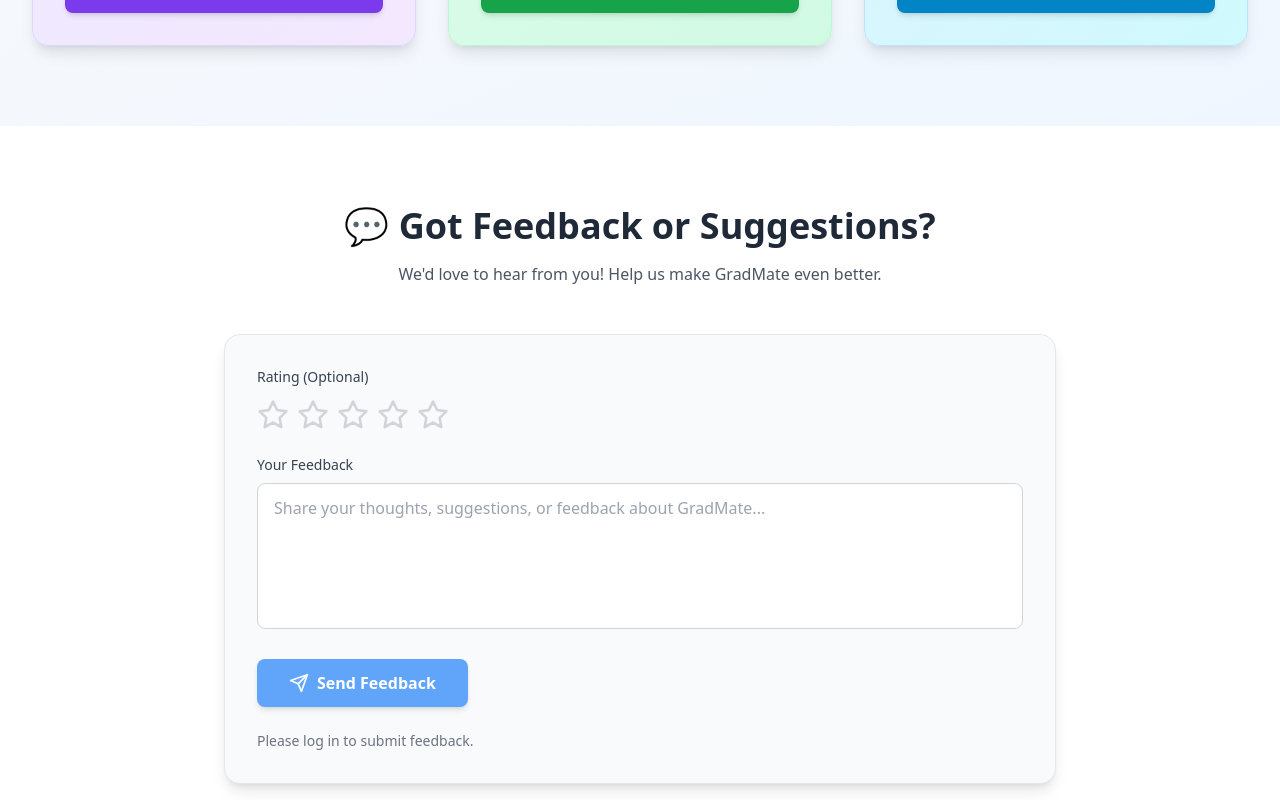
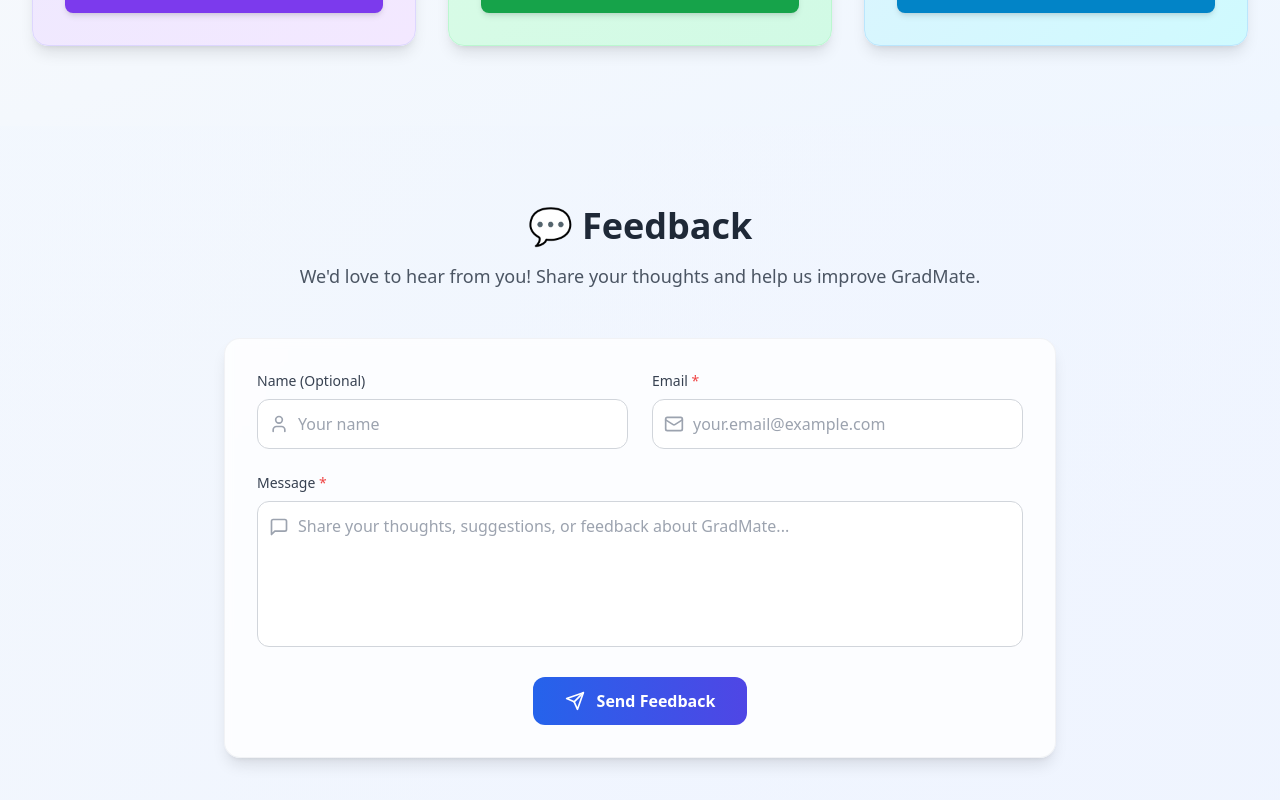
Before and after one commit to Sai-Reddy-dev/GradMate, a React (Vite) app: page / in a window 1280 px wide. Shown: the part 960-1760 px from the top of the page. Built offline with nearby package versions, Linux system fonts and the light colour scheme; no server answers.

Commit message:
FeedbackSection.tsx

```diff
--- a/src/components/FeedbackSection.tsx
+++ b/src/components/FeedbackSection.tsx
@@ -1,18 +1,17 @@
 import React, { useState } from 'react';
-import { Send, Star } from 'lucide-react';
-import { useAuth } from '../contexts/AuthContext';
-import { supabase } from '../lib/supabase';
+import { Send, CheckCircle, AlertCircle, User, Mail, MessageSquare } from 'lucide-react';
 
 const FeedbackSection: React.FC = () => {
-  const { user } = useAuth();
   const [formData, setFormData] = useState({
-    feedback_text: '',
-    rating: 0
+    name: '',
+    email: '',
+    message: ''
   });
   const [loading, setLoading] = useState(false);
   const [submitted, setSubmitted] = useState(false);
+  const [error, setError] = useState('');
 
-  const handleInputChange = (e: React.ChangeEvent<HTMLTextAreaElement>) => {
+  const handleInputChange = (e: React.ChangeEvent<HTMLInputElement | HTMLTextAreaElement>) => {
     const { name, value } = e.target;
     setFormData(prev => ({
       ...prev,
@@ -20,140 +19,141 @@ const FeedbackSection: React.FC = () => {
     }));
   };
 
-  const handleRatingClick = (rating: number) => {
-    setFormData(prev => ({
-      ...prev,
-      rating
-    }));
-  };
-
   const handleSubmit = async (e: React.FormEvent) => {
     e.preventDefault();
-    if (!user) return;
-
     setLoading(true);
+    setError('');
 
     try {
-      const { error } = await supabase
-        .from('feedbacks')
-        .insert({
-          user_id: user.id,
-          user_email: user.email || '',
-          feedback_text: formData.feedback_text,
-          rating: formData.rating || null
+      const response = await fetch('https://formspree.io/f/yourFormID', {
+        method: 'POST',
+        headers: {
+          'Content-Type': 'application/json',
+        },
+        body: JSON.stringify({
+          name: formData.name || 'Anonymous',
+          email: formData.email,
+          message: formData.message
+        }),
       });
 
-      if (error) throw error;
-
+      if (response.ok) {
         setSubmitted(true);
-      setFormData({ feedback_text: '', rating: 0 });
-
-      setTimeout(() => {
-        setSubmitted(false);
-      }, 3000);
-    } catch (error) {
-      console.error('Error submitting feedback:', error);
-      alert('Error submitting feedback. Please try again.');
+        setFormData({ name: '', email: '', message: '' });
+        setTimeout(() => setSubmitted(false), 5000);
+      } else {
+        throw new Error('Failed to submit feedback');
+      }
+    } catch (err) {
+      setError('Failed to submit feedback. Please try again.');
+      setTimeout(() => setError(''), 5000);
     } finally {
       setLoading(false);
     }
   };
 
-  if (submitted) {
   return (
-      <section className="py-20 bg-white dark:bg-gray-800 transition-all duration-300">
+    <section className="py-20 bg-gradient-to-br from-blue-50/50 to-indigo-50/50 dark:from-gray-900/50 dark:to-gray-800/50 transition-all duration-300">
       <div className="max-w-4xl mx-auto px-4 sm:px-6 lg:px-8">
-          <div className="text-center">
-            <div className="bg-green-50 dark:bg-green-900/20 p-8 rounded-2xl border border-green-200 dark:border-green-700">
-              <div className="w-16 h-16 bg-green-500 rounded-full flex items-center justify-center mx-auto mb-4">
-                <Send className="w-8 h-8 text-white" />
+        <div className="text-center mb-12">
+          <h2 className="text-3xl sm:text-4xl font-bold text-gray-800 dark:text-white mb-4 transition-colors duration-300">
+            💬 Feedback
+          </h2>
+          <p className="text-lg text-gray-600 dark:text-gray-300 transition-colors duration-300">
+            We'd love to hear from you! Share your thoughts and help us improve GradMate.
+          </p>
         </div>
-              <h2 className="text-2xl font-bold text-green-800 dark:text-green-400 mb-2">
-                Thank You!
-              </h2>
-              <p className="text-green-700 dark:text-green-300">
-                Your feedback has been submitted successfully. We appreciate your input!
-              </p>
+
+        <div className="bg-white/80 dark:bg-gray-800/80 backdrop-blur-sm p-8 rounded-2xl shadow-lg border border-gray-200/50 dark:border-gray-700/50 transition-all duration-300 hover:shadow-xl">
+          {submitted && (
+            <div className="mb-6 p-4 rounded-xl bg-green-50 dark:bg-green-900/20 border border-green-200 dark:border-green-800 flex items-center space-x-3 animate-in slide-in-from-top duration-300">
+              <CheckCircle className="w-6 h-6 text-green-600 dark:text-green-400" />
+              <div>
+                <h3 className="font-semibold text-green-800 dark:text-green-400">Thank you!</h3>
+                <p className="text-green-700 dark:text-green-300 text-sm">Your feedback has been submitted successfully.</p>
+              </div>
+            </div>
+          )}
+
+          {error && (
+            <div className="mb-6 p-4 rounded-xl bg-red-50 dark:bg-red-900/20 border border-red-200 dark:border-red-800 flex items-center space-x-3 animate-in slide-in-from-top duration-300">
+              <AlertCircle className="w-6 h-6 text-red-600 dark:text-red-400" />
+              <div>
+                <h3 className="font-semibold text-red-800 dark:text-red-400">Error</h3>
+                <p className="text-red-700 dark:text-red-300 text-sm">{error}</p>
+              </div>
+            </div>
+          )}
+
+          <form onSubmit={handleSubmit} className="space-y-6">
+            <div className="grid grid-cols-1 md:grid-cols-2 gap-6">
+              <div className="group">
+                <label htmlFor="name" className="block text-sm font-medium text-gray-700 dark:text-gray-300 mb-2 transition-colors duration-300">
+                  Name (Optional)
+                </label>
+                <div className="relative">
+                  <User className="absolute left-3 top-1/2 transform -translate-y-1/2 w-5 h-5 text-gray-400 group-focus-within:text-blue-500 transition-colors duration-300" />
+                  <input
+                    type="text"
+                    id="name"
+                    name="name"
+                    value={formData.name}
+                    onChange={handleInputChange}
+                    className="w-full pl-10 pr-4 py-3 rounded-xl border border-gray-300 dark:border-gray-600 bg-white dark:bg-gray-700 text-gray-900 dark:text-white focus:ring-2 focus:ring-blue-500 focus:border-transparent transition-all duration-300 hover:border-blue-300 dark:hover:border-blue-600"
+                    placeholder="Your name"
+                  />
+                </div>
+              </div>
+
+              <div className="group">
+                <label htmlFor="email" className="block text-sm font-medium text-gray-700 dark:text-gray-300 mb-2 transition-colors duration-300">
+                  Email <span className="text-red-500">*</span>
+                </label>
+                <div className="relative">
+                  <Mail className="absolute left-3 top-1/2 transform -translate-y-1/2 w-5 h-5 text-gray-400 group-focus-within:text-blue-500 transition-colors duration-300" />
+                  <input
+                    type="email"
+                    id="email"
+                    name="email"
+                    value={formData.email}
+                    onChange={handleInputChange}
+                    required
+                    className="w-full pl-10 pr-4 py-3 rounded-xl border border-gray-300 dark:border-gray-600 bg-white dark:bg-gray-700 text-gray-900 dark:text-white focus:ring-2 focus:ring-blue-500 focus:border-transparent transition-all duration-300 hover:border-blue-300 dark:hover:border-blue-600"
+                    placeholder="your.email@example.com"
+                  />
                 </div>
               </div>
             </div>
-      </section>
-    );
-  }
 
-  return (
-    <section className="py-20 bg-white dark:bg-gray-800 transition-all duration-300">
-      <div className="max-w-4xl mx-auto px-4 sm:px-6 lg:px-8">
-        <div className="text-center mb-12">
-          <h2 className="text-3xl sm:text-4xl font-bold text-gray-800 dark:text-white mb-4">
-            💬 Got Feedback or Suggestions?
-          </h2>
-          <p className="text-gray-600 dark:text-gray-300">
-            We'd love to hear from you! Help us make GradMate even better.
-          </p>
-        </div>
-
-        <div className="bg-gray-50 dark:bg-gray-900 p-8 rounded-2xl shadow-lg border border-gray-200 dark:border-gray-700 transition-all duration-300">
-          <form onSubmit={handleSubmit} className="space-y-6">
-            <div>
-              <label htmlFor="rating" className="block text-sm font-medium text-gray-700 dark:text-gray-300 mb-3">
-                Rating (Optional)
+            <div className="group">
+              <label htmlFor="message" className="block text-sm font-medium text-gray-700 dark:text-gray-300 mb-2 transition-colors duration-300">
+                Message <span className="text-red-500">*</span>
               </label>
-              <div className="flex space-x-2">
-                {[1, 2, 3, 4, 5].map((star) => (
-                  <button
-                    key={star}
-                    type="button"
-                    onClick={() => handleRatingClick(star)}
-                    className="transition-all duration-300 hover:scale-110"
-                  >
-                    <Star
-                      className={`w-8 h-8 ${
-                        star <= formData.rating
-                          ? 'text-yellow-400 fill-current'
-                          : 'text-gray-300 dark:text-gray-600'
-                      }`}
-                    />
-                  </button>
-                ))}
-              </div>
-              {formData.rating > 0 && (
-                <p className="text-sm text-gray-600 dark:text-gray-400 mt-2">
-                  You rated: {formData.rating} star{formData.rating !== 1 ? 's' : ''}
-                </p>
-              )}
-            </div>
-
-            <div>
-              <label htmlFor="feedback_text" className="block text-sm font-medium text-gray-700 dark:text-gray-300 mb-2">
-                Your Feedback
-              </label>
+              <div className="relative">
+                <MessageSquare className="absolute left-3 top-4 w-5 h-5 text-gray-400 group-focus-within:text-blue-500 transition-colors duration-300" />
                 <textarea
-                id="feedback_text"
-                name="feedback_text"
-                value={formData.feedback_text}
+                  id="message"
+                  name="message"
+                  value={formData.message}
                   onChange={handleInputChange}
+                  required
                   rows={5}
-                required
-                className="w-full px-4 py-3 rounded-lg border border-gray-300 dark:border-gray-600 bg-white dark:bg-gray-800 text-gray-900 dark:text-white focus:ring-2 focus:ring-blue-500 focus:border-transparent transition-all duration-300 resize-none"
+                  className="w-full pl-10 pr-4 py-3 rounded-xl border border-gray-300 dark:border-gray-600 bg-white dark:bg-gray-700 text-gray-900 dark:text-white focus:ring-2 focus:ring-blue-500 focus:border-transparent transition-all duration-300 hover:border-blue-300 dark:hover:border-blue-600 resize-none"
                   placeholder="Share your thoughts, suggestions, or feedback about GradMate..."
                 />
               </div>
+            </div>
 
+            <div className="flex justify-center">
               <button
                 type="submit"
-              disabled={loading || !user}
-              className="w-full sm:w-auto flex items-center justify-center space-x-2 bg-blue-600 hover:bg-blue-700 disabled:bg-blue-400 text-white font-semibold py-3 px-8 rounded-lg transition-all duration-300 hover:scale-105 shadow-md hover:shadow-lg disabled:hover:scale-100"
+                disabled={loading}
+                className="group flex items-center space-x-3 bg-gradient-to-r from-blue-600 to-indigo-600 hover:from-blue-700 hover:to-indigo-700 disabled:from-blue-400 disabled:to-indigo-400 text-white font-semibold py-3 px-8 rounded-xl transition-all duration-300 hover:scale-105 hover:shadow-lg disabled:hover:scale-100 disabled:cursor-not-allowed transform-gpu"
               >
-              <Send className="w-5 h-5" />
-              <span>{loading ? 'Submitting...' : 'Send Feedback'}</span>
+                <Send className="w-5 h-5 group-hover:translate-x-1 transition-transform duration-300" />
+                <span>{loading ? 'Sending...' : 'Send Feedback'}</span>
               </button>
-
-            {!user && (
-              <p className="text-sm text-gray-500 dark:text-gray-400">
-                Please log in to submit feedback.
-              </p>
-            )}
+            </div>
           </form>
         </div>
       </div>
```
Lines whose indentation alone changed are shown as unchanged.
